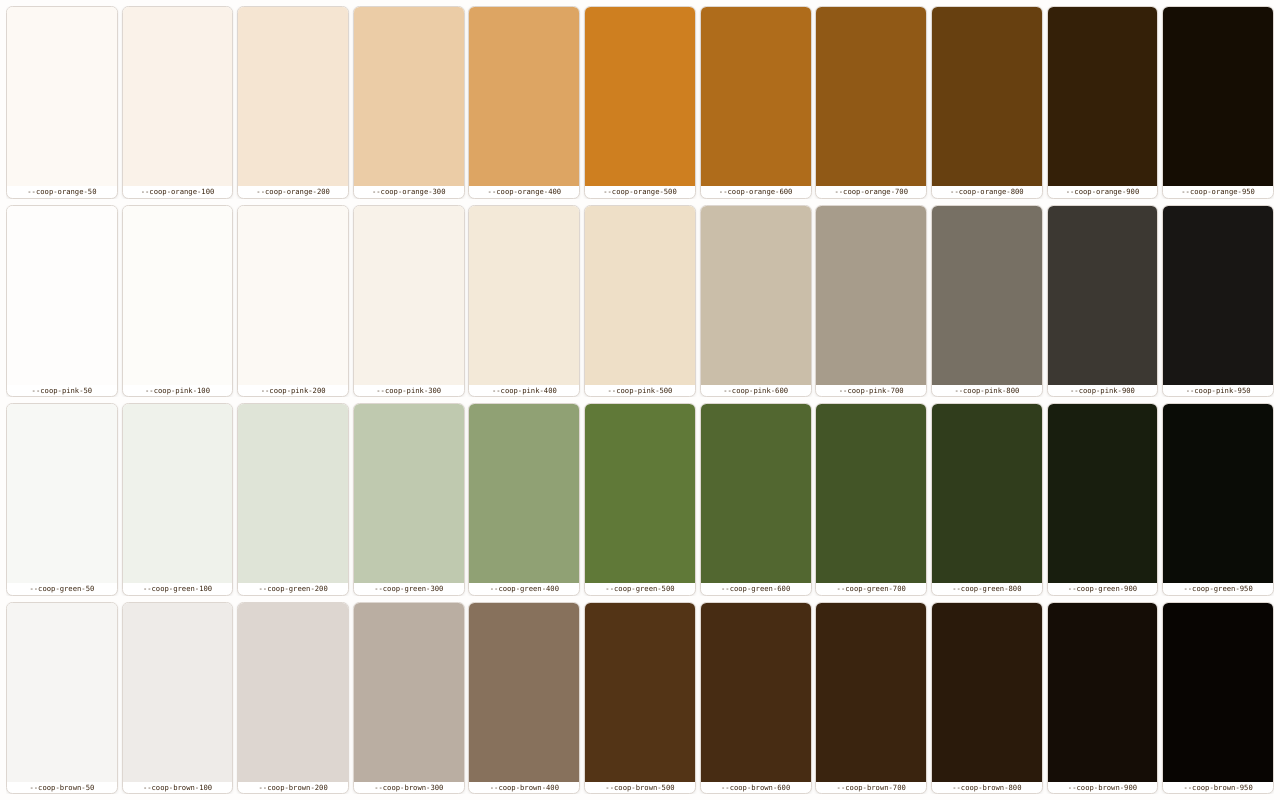
After one commit to Jopaill/housing_coop, a Spring Boot app: page /color-palette.html in a window 1280 px wide. The commit adds this page. Run offline with Spring Boot 4, Linux system fonts and the light colour scheme; the visitor is signed in with stand-in values (Sample User, id 1); style sheets or scripts are compiled from the project's sources; some of the project's set-up classes (security, data sources, template engines, error pages and the like) are left out, and stand-ins take their place.

Commit message:
Defining a Color template are starting to use
Defining a Color template are starting to use

```diff
--- /dev/null
+++ b/src/main/resources/static/color-palette.html
@@ -0,0 +1,128 @@
+<!doctype html>
+<html lang="en">
+    <head>
+        <meta charset="UTF-8" />
+        <meta name="viewport" content="width=device-width, initial-scale=1.0" />
+        <title>Co-op color palette</title>
+        <link rel="stylesheet" href="css/common.css" />
+        <script src="https://cdn.jsdelivr.net/npm/@tailwindcss/browser@4"></script>
+        <style>
+            html,
+            body {
+                width: 100%;
+                height: 100%;
+                margin: 0;
+                overflow: hidden;
+            }
+
+            body {
+                background: var(--coop-pink-50);
+                color: var(--coop-brown-900);
+                font-family: system-ui, sans-serif;
+            }
+
+            main {
+                display: flex;
+                width: 100%;
+                height: 100vh;
+                height: 100dvh;
+                flex-direction: column;
+                gap: clamp(0.25rem, 0.75vh, 0.5rem);
+                overflow: hidden;
+                padding: clamp(0.25rem, 0.75vh, 0.75rem);
+            }
+
+            .palette {
+                display: grid;
+                min-height: 0;
+                flex: 1;
+            }
+
+            .swatches {
+                display: grid;
+                min-width: 0;
+                min-height: 0;
+                grid-template-columns: repeat(11, minmax(0, 1fr));
+                gap: clamp(1px, 0.3vw, 0.3rem);
+                overflow: hidden;
+            }
+
+            .swatch {
+                display: flex;
+                min-width: 0;
+                min-height: 0;
+                flex-direction: column;
+                overflow: hidden;
+                border: 1px solid var(--coop-brown-200);
+                border-radius: clamp(0.15rem, 0.5vw, 0.5rem);
+                background: white;
+                box-shadow: 0 1px 3px rgb(0 0 0 / 8%);
+            }
+
+            .swatch-color {
+                min-height: 0;
+                flex: 1;
+            }
+
+            .swatch-label {
+                flex: none;
+                padding: clamp(1px, 0.25vh, 0.2rem) 1px;
+            }
+
+            .swatch-label code {
+                color: var(--coop-brown-700);
+                display: block;
+                font-size: clamp(0.35rem, 0.9vh, 0.65rem);
+                line-height: 1;
+                overflow-wrap: anywhere;
+                text-align: center;
+            }
+        </style>
+    </head>
+    <body>
+        <main>
+            <section class="palette" data-palette="orange">
+                <div class="swatches"></div>
+            </section>
+            <section class="palette" data-palette="pink">
+                <div class="swatches"></div>
+            </section>
+            <section class="palette" data-palette="green">
+                <div class="swatches"></div>
+            </section>
+            <section class="palette" data-palette="brown">
+                <div class="swatches"></div>
+            </section>
+        </main>
+
+        <script>
+            const shades = ["50", "100", "200", "300", "400", "500", "600", "700", "800", "900", "950"];
+
+            document.querySelectorAll(".palette").forEach((palette) => {
+                const colorName = palette.dataset.palette;
+                const swatches = palette.querySelector(".swatches");
+
+                shades.forEach((shade) => {
+                    const variableName = `--coop-${colorName}-${shade}`;
+                    const swatch = document.createElement("article");
+                    swatch.className = "swatch";
+                    swatch.title = variableName;
+
+                    const color = document.createElement("div");
+                    color.className = "swatch-color";
+                    color.style.backgroundColor = `var(${variableName})`;
+                    color.setAttribute("aria-hidden", "true");
+
+                    const label = document.createElement("div");
+                    label.className = "swatch-label";
+                    const variableLabel = document.createElement("code");
+                    variableLabel.textContent = variableName;
+                    label.append(variableLabel);
+
+                    swatch.append(color, label);
+                    swatches.append(swatch);
+                });
+            });
+        </script>
+    </body>
+</html>
--- a/src/main/resources/static/css/common.css
+++ b/src/main/resources/static/css/common.css
@@ -1,6 +1,60 @@
 @import "tailwindcss";
 
+*,
+*::before,
+*::after {
+    box-sizing: border-box;
+}
+
 :root {
+    --coop-orange-50: color-mix(in srgb, #ce7f20 5%, white);
+    --coop-orange-100: color-mix(in srgb, #ce7f20 10%, white);
+    --coop-orange-200: color-mix(in srgb, #ce7f20 20%, white);
+    --coop-orange-300: color-mix(in srgb, #ce7f20 40%, white);
+    --coop-orange-400: color-mix(in srgb, #ce7f20 70%, white);
+    --coop-orange-500: #ce7f20;
+    --coop-orange-600: color-mix(in srgb, #ce7f20 85%, black);
+    --coop-orange-700: color-mix(in srgb, #ce7f20 70%, black);
+    --coop-orange-800: color-mix(in srgb, #ce7f20 50%, black);
+    --coop-orange-900: color-mix(in srgb, #ce7f20 25%, black);
+    --coop-orange-950: color-mix(in srgb, #ce7f20 10%, black);
+
+    --coop-pink-50: color-mix(in srgb, #eedfc7 5%, white);
+    --coop-pink-100: color-mix(in srgb, #eedfc7 10%, white);
+    --coop-pink-200: color-mix(in srgb, #eedfc7 20%, white);
+    --coop-pink-300: color-mix(in srgb, #eedfc7 40%, white);
+    --coop-pink-400: color-mix(in srgb, #eedfc7 70%, white);
+    --coop-pink-500: #eedfc7;
+    --coop-pink-600: color-mix(in srgb, #eedfc7 85%, black);
+    --coop-pink-700: color-mix(in srgb, #eedfc7 70%, black);
+    --coop-pink-800: color-mix(in srgb, #eedfc7 50%, black);
+    --coop-pink-900: color-mix(in srgb, #eedfc7 25%, black);
+    --coop-pink-950: color-mix(in srgb, #eedfc7 10%, black);
+
+    --coop-green-50: color-mix(in srgb, #607938 5%, white);
+    --coop-green-100: color-mix(in srgb, #607938 10%, white);
+    --coop-green-200: color-mix(in srgb, #607938 20%, white);
+    --coop-green-300: color-mix(in srgb, #607938 40%, white);
+    --coop-green-400: color-mix(in srgb, #607938 70%, white);
+    --coop-green-500: #607938;
+    --coop-green-600: color-mix(in srgb, #607938 85%, black);
+    --coop-green-700: color-mix(in srgb, #607938 70%, black);
+    --coop-green-800: color-mix(in srgb, #607938 50%, black);
+    --coop-green-900: color-mix(in srgb, #607938 25%, black);
+    --coop-green-950: color-mix(in srgb, #607938 10%, black);
+
+    --coop-brown-50: color-mix(in srgb, #533416 5%, white);
+    --coop-brown-100: color-mix(in srgb, #533416 10%, white);
+    --coop-brown-200: color-mix(in srgb, #533416 20%, white);
+    --coop-brown-300: color-mix(in srgb, #533416 40%, white);
+    --coop-brown-400: color-mix(in srgb, #533416 70%, white);
+    --coop-brown-500: #533416;
+    --coop-brown-600: color-mix(in srgb, #533416 85%, black);
+    --coop-brown-700: color-mix(in srgb, #533416 70%, black);
+    --coop-brown-800: color-mix(in srgb, #533416 50%, black);
+    --coop-brown-900: color-mix(in srgb, #533416 25%, black);
+    --coop-brown-950: color-mix(in srgb, #533416 10%, black);
+
     --gray-1: #f2f2f2; /* very light */
     --gray-2: #e0e0e0;
     --gray-3: #cccccc;
@@ -12,22 +66,11 @@
     --gray-9: #262626; /* very dark */
 }
 
-*,
-*::before,
-*::after {
-    box-sizing: border-box;
-}
-
 body {
-    background-color: var(--gray-1);
-    color: var(--gray-9);
+    background-color: var(--coop-pink-400);
+    color: var(--coop-green-700);
 }
 
 a:link {
-    color: var(--gray-6);
+    color: var(--coop-orange-500);
 }
-
-.member-actions-menu a:link,
-.member-actions-menu a:visited {
-    color: inherit;
-}
--- a/src/main/resources/templates/secure/members.html
+++ b/src/main/resources/templates/secure/members.html
@@ -59,7 +59,7 @@
                         class="member-row flex cursor-pointer items-center gap-2 rounded-lg border border-gray-300 bg-white p-2 shadow-sm data-[selected=true]:bg-green-100"
                     >
                         <div class="member-card-selectable min-w-0 flex-1 rounded-md focus-visible:outline-2 focus-visible:outline-indigo-600" role="button" tabindex="0" aria-pressed="false">
-                            <p th:if="${member.adminName != null}" class="mb-1 flex min-w-0 items-center justify-center gap-1 font-semibold text-amber-600">
+                            <p th:if="${member.adminName != null}" class="mb-1 flex min-w-0 items-center justify-center gap-1 font-semibold" style="color: var(--coop-orange-500)">
                                 <svg class="h-5 w-5 shrink-0" viewBox="0 0 24 24" fill="none" xmlns="http://www.w3.org/2000/svg" aria-hidden="true">
                                     <path
                                         d="M3 8L4.44293 16.6576C4.76439 18.5863 6.43315 20 8.38851 20H15.6115C17.5668 20 19.2356 18.5863 19.5571 16.6576L21 8M3 8L6.75598 11.0731C7.68373 11.8321 9.06623 11.6102 9.70978 10.5989L12 7M3 8C3.82843 8 4.5 7.32843 4.5 6.5C4.5 5.67157 3.82843 5 3 5C2.17157 5 1.5 5.67157 1.5 6.5C1.5 7.32843 2.17157 8 3 8ZM21 8L17.244 11.0731C16.3163 11.8321 14.9338 11.6102 14.2902 10.5989L12 7M21 8C21.8284 8 22.5 7.32843 22.5 6.5C22.5 5.67157 21.8284 5 21 5C20.1716 5 19.5 5.67157 19.5 6.5C19.5 7.32843 20.1716 8 21 8ZM12 7C12.8284 7 13.5 6.32843 13.5 5.5C13.5 4.67157 12.8284 4 12 4C11.1716 4 10.5 4.67157 10.5 5.5C10.5 6.32843 11.1716 7 12 7Z"
```
Also changed, not shown: src/main/resources/templates/fragments/shared.html (+4 -4 lines).
